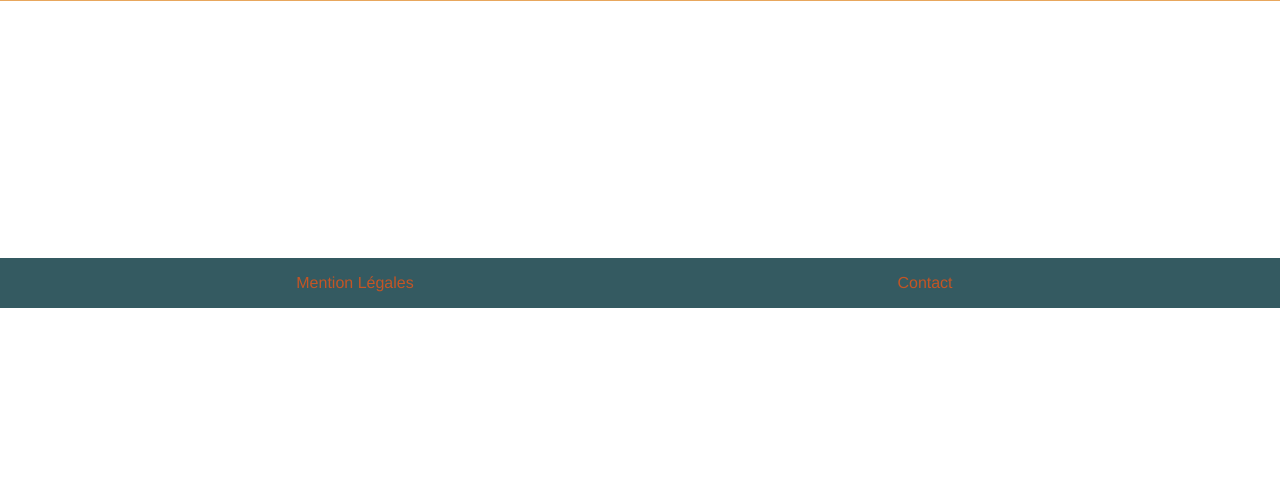
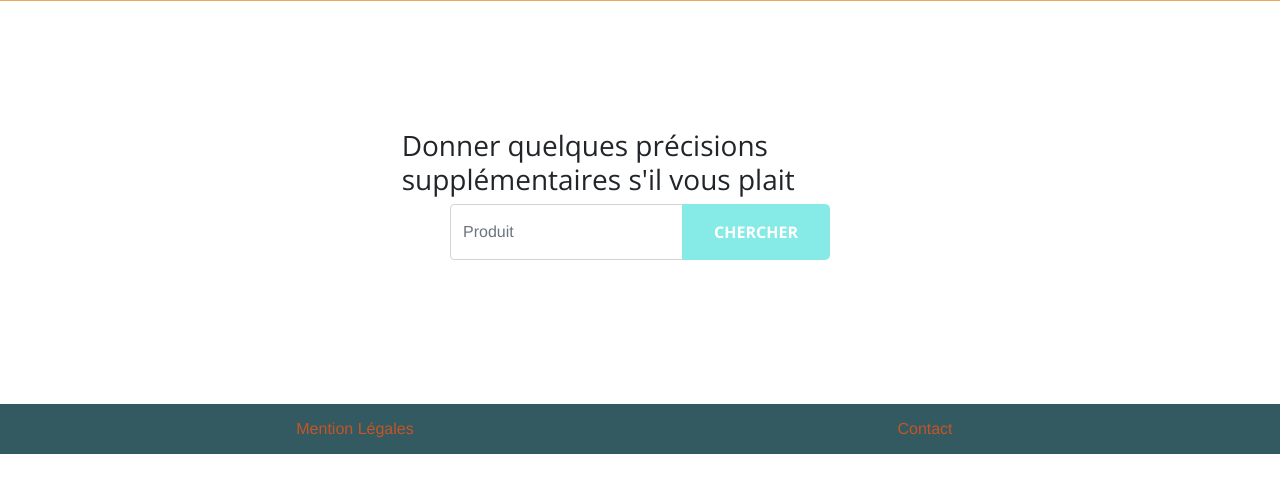
Before and after one commit to JN-Lab/OC-Pr8-OpenFoodFacts-App, a Django app: template purbeurre_platform/search/templates/search/choice.html in a window 1280 px wide. Shown: the part 299-800 px from the top of the page. Run offline with Django 3.2, Linux system fonts and the light colour scheme; the template is opened without the code that fills it: values that come from a table or form of the project are taken from there, others are empty; tables that the repository leaves empty hold one stand-in row (values such as "Sample post"); some libraries are stand-ins or nearby versions; some web fonts are replaced.

Commit message:
First selection choice process operational

```diff
--- a/purbeurre_platform/search/templates/search/choice.html
+++ b/purbeurre_platform/search/templates/search/choice.html
@@ -11,7 +11,9 @@
                 <hr>
             </div>
             <div class="col-lg-8 mx-auto">
-                <h2 class="text-faded mb-5">Choisissez ce qui se rapproche le plus de votre besoin</h2>
+                <h2 class="text-faded mb-5">
+                    Choisissez ce qui se rapproche le plus de votre besoin
+                </h2>
             </div>
         </div>
     </div>
@@ -20,7 +22,8 @@
     <div class="container">
         <div class="row">
             <div class="col-lg-8 container">
-                <div class="row">
+                <div class="row justify-content-center">
+                    {% if element_number > 0 %}
                         {% if element_type == 'product' %}
                             {% for element in list %}
                                 <div class="card product-card col-md-4 col-sm-12 col-12">
@@ -35,6 +38,22 @@
                                 </div>
                             {% endfor %}
                         {% endif %}
+                    {% else %}
+                    <div class="col-lg-8">
+                        <h3>
+                            Donner quelques précisions supplémentaires s'il vous plait
+                        </h3>
+                        <form class="form-inline form-homepage" action="{% url 'search:choice' %}" method="get">
+                            {% csrf_token %}
+                            <div class="input-group mb-3">
+                                {{ home_form.search }}
+                                <div class="input-group-append">
+                                    <button type="submit" class="btn-submit-home btn btn-primary btn-xl">Chercher</button>
+                                </div>
+                            </div>
+                        </form>
+                    </div>
+                    {% endif %}
                 </div>
             </div>
         </div>
--- a/purbeurre_platform/search/utils/api_interactions.py
+++ b/purbeurre_platform/search/utils/api_interactions.py
@@ -57,10 +57,7 @@ class OpenFoodFactsInteractions:
         request = requests.get('https://fr.openfoodfacts.org/cgi/search.pl', params=payload)
         data = request.json()
 
-        if data["count"] > 0:
-            return data
-        else:
-            return None
+        return data
 
     def get_products_selection(self, data_from_api, query, max_numb):
         """
```
Also changed, not shown: purbeurre_platform/search/views.py (+11 -4 lines). Lines whose indentation alone changed are shown as unchanged.
